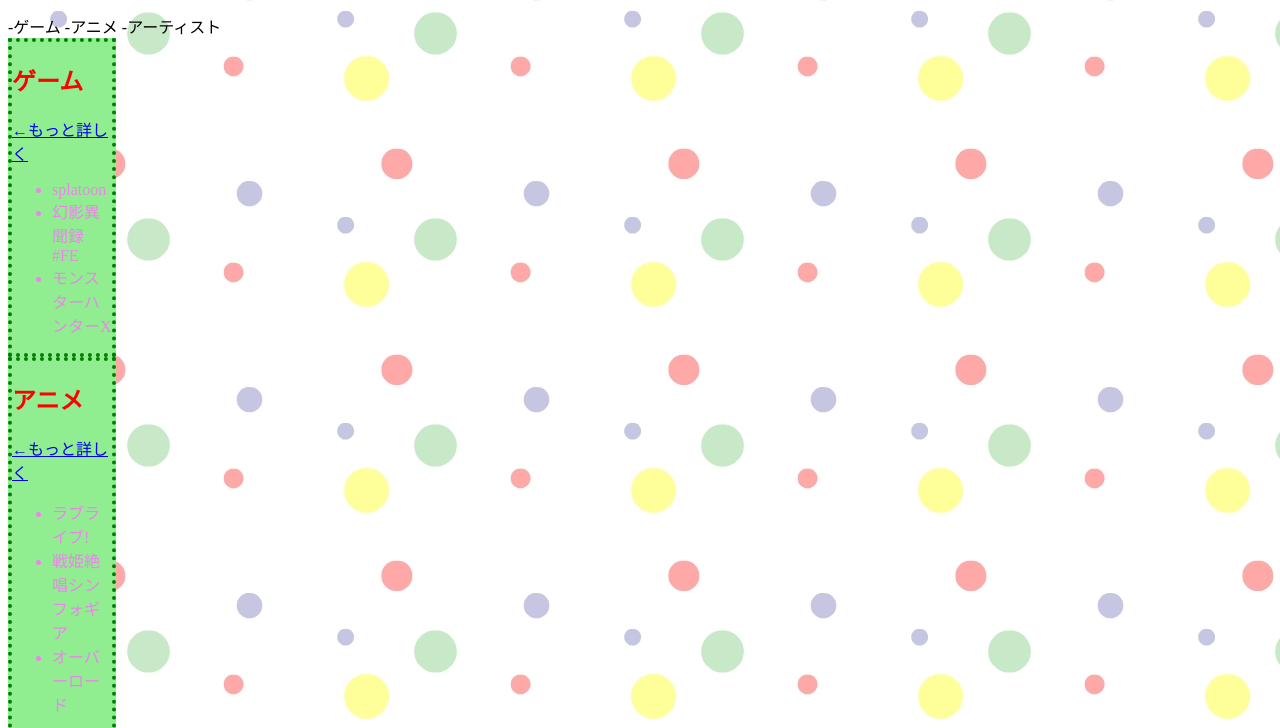
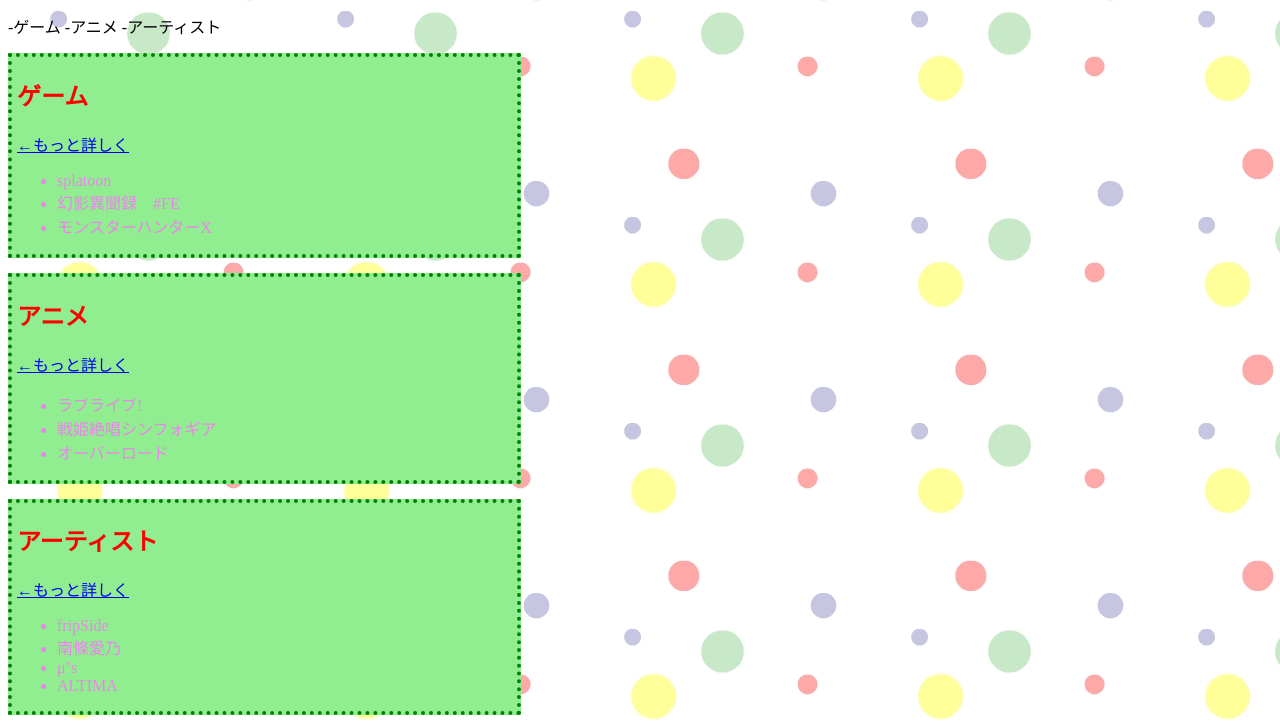
Before and after one commit to cyan0708/cyan0708.github.io, a plain HTML site: page index.html in a window 1280 px wide. Shown: the part 75-803 px from the top of the page. Drawn offline with Linux system fonts and the light colour scheme.

Commit message:
ボックスの調整

```diff
--- a/default.css
+++ b/default.css
@@ -1,7 +1,13 @@
 body{background-image:url('background_1.jpg');}
 h1{color:red;}
 li{color:violet;}
-section{width:100px}
+section{width:500px}
 section{background:lightgreen;}
 section{border:4px dotted green}
+section#box1{margin-top:15px}
+section#box1{padding-left:5px}
+section#box2{margin-top:15px}
+section#box2{padding-left:5px}
+section#box3{margin-top:15px}
+section#box3{padding-left:5px}
 p{color:orange;}
--- a/index.html
+++ b/index.html
@@ -14,7 +14,7 @@
     -アーティスト
   </nav>
 </header>
-<section>
+<section id="box1">
   <h1>ゲーム</h1><a href="cyan0708.github.io/game/game.html">←もっと詳しく</a>
     <ul>
       <li>splatoon</li>
@@ -22,7 +22,7 @@
       <li>モンスターハンターX</li>
     </ul>
 </section>
-<section>
+<section id="box2">
   <h1>アニメ</h1><a href="cyan0708.github.io/anime/anime.html">←もっと詳しく</a>
     <ul>
       <li>ラブライブ!</li>
@@ -30,7 +30,7 @@
       <li>オーバーロード</li>
     </ul>
 </section>
-<section>
+<section id="box3">
   <h1>アーティスト</h1><a href="cyan0708.github.io/artist/artist.html">←もっと詳しく</a>
     <ul>
       <li>fripSide</li>
```
